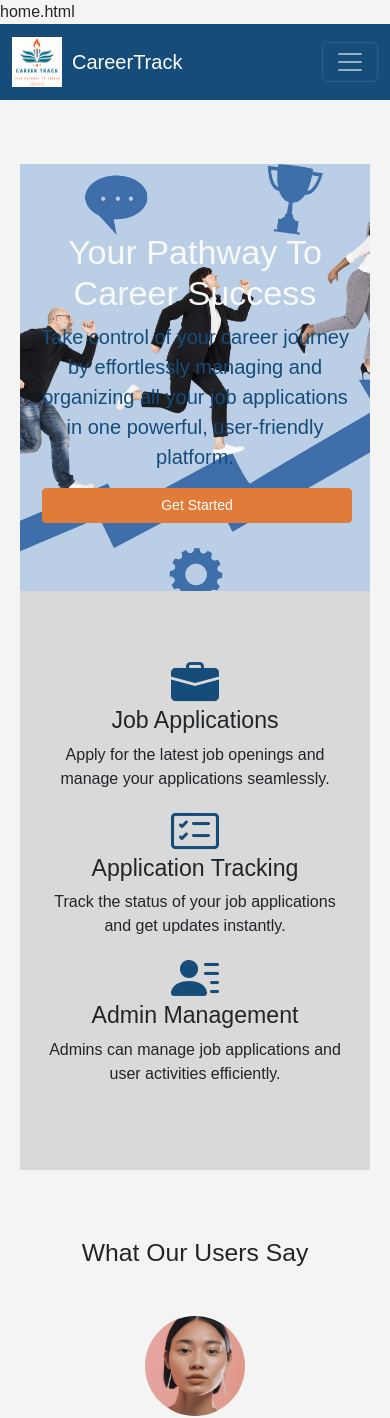
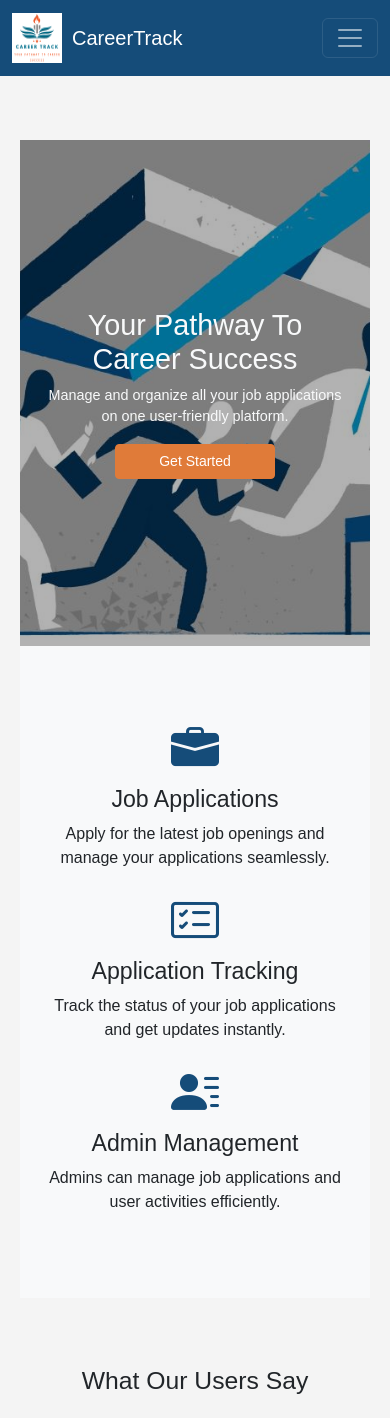
Before and after one commit to AshwiniTembhurne/career_track_project, a Django app: page / in a window 390 px wide. Shown: the top 1418 px of the page. Run offline with Django 4.2, Linux system fonts and the light colour scheme.

Commit message:
responsiveness of home page is fixed and new hero image is updated

```diff
--- a/static/css/style.css
+++ b/static/css/style.css
@@ -333,3 +333,76 @@ input[type="text"]:focus, input[type="email"]:focus, textarea:focus {
         margin-bottom: 5px; /* Add space between stacked buttons */
     }
 }
+/*hero section*/
+.hero-section {
+    position: relative;
+    min-height: 60vh;  /* Keeps the hero section at a balanced height */
+    display: flex;
+    align-items: center;
+    justify-content: center;
+    text-align: center;
+    background-size: cover;  /* Ensures the image covers the entire section without gray areas */
+    background-position: center;
+    background-repeat: no-repeat;
+}
+
+.hero-section .container {
+    z-index: 2;
+}
+
+.hero-btn {
+    padding: 12px 24px;
+    font-size: 1.25rem;
+    border-radius: 0.3rem;
+    max-width: 200px;  /* Set a max-width to prevent the button from stretching too much */
+    margin: 0 auto;  /* Center the button */
+    display: inline-block;  /* Ensure it doesn't expand to full width */
+    transition: all 0.3s ease;  /* Smooth transition for button hover effects */
+}
+
+.hero-btn:hover {
+    background-color: #d2691e;
+    border-color: #d2691e;
+}
+
+/* Adjustments for mobile and smaller screens */
+@media (max-width: 768px) {
+    .hero-section {
+        min-height: 50vh;
+    }
+
+    .hero-btn {
+        padding: 10px 20px;
+        font-size: 1.1rem;
+        max-width: 180px;  /* Adjust max-width for smaller screens */
+    }
+
+    .display-4 {
+        font-size: 2.3rem;
+    }
+
+    .lead {
+        font-size: 1rem;
+    }
+}
+
+/* Further adjustments for very small screens */
+@media (max-width: 576px) {
+    .hero-section {
+        min-height: 45vh;
+    }
+
+    .hero-btn {
+        padding: 8px 16px;
+        font-size: 1rem;
+        max-width: 160px;  /* Adjust max-width for very small screens */
+    }
+
+    .display-4 {
+        font-size: 1.8rem;
+    }
+
+    .lead {
+        font-size: 0.9rem;
+    }
+}
--- a/user_accounts/templates/user_accounts/home.html
+++ b/user_accounts/templates/user_accounts/home.html
@@ -1,4 +1,3 @@
-home.html
 {% extends 'base.html' %}
 {% load static %}
 
@@ -6,16 +5,17 @@ home.html
 
 {% block content %}
 <!-- Hero Section -->
-<section class="hero-section text-center text-light py-5" style="background-image: url('{% static 'images/hero-bg.jpg' %}'); background-size: cover; background-position: center;">
-    <div class="container">
+<section class="hero-section text-light d-flex align-items-center justify-content-center"
+         style="min-height: 60vh; background: linear-gradient(to bottom, rgba(0, 0, 0, 0.3), rgba(0, 0, 0, 0.3)), url('{% static 'images/hero.jpg' %}') no-repeat center center / cover;">
+    <div class="container text-center">
         <h1 class="display-4">Your Pathway To Career Success</h1>
-        <p class="lead" style="color: #154c79;"> Take control of your career journey by effortlessly managing and organizing all your job applications in one powerful, user-friendly platform.</p>
-        <a href="{% url 'signup' %}" class="btn btn-primary btn-lg" style="background-color: #e07b39; border-color: #e07b39;">Get Started</a>
+        <p class="lead">Manage and organize all your job applications on one user-friendly platform.</p>
+        <a href="{% url 'signup' %}" class="btn btn-primary hero-btn">Get Started</a>
     </div>
 </section>
 
 <!-- Features Section -->
-<section class="features-section py-5" style="background-color: #D9D9D9;">
+<section class="features-section py-5 bg-light">
     <div class="container">
         <div class="row text-center">
             <div class="col-md-4">
```
Also changed, not shown: static/images/hero-bg.jpg (deleted), static/images/hero.jpg (added), 2 other files.
